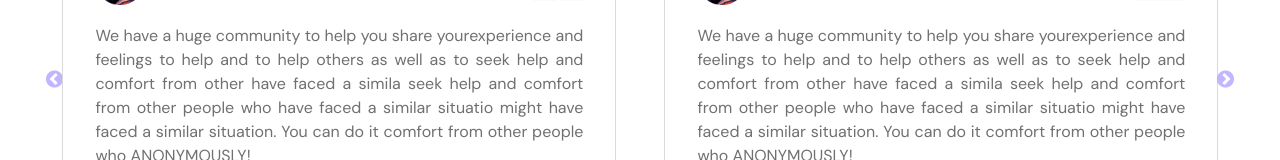
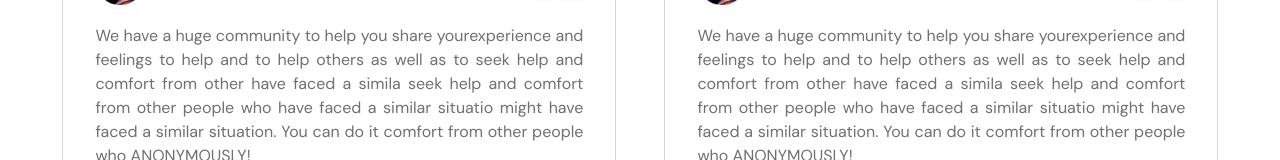
Before and after one commit to akshayxemo/intervuMe-web, a React (Vite) app in the folder frontend/: page / in a window 1280 px wide. Shown: the part 2579-2739 px from the top of the page. Built offline with nearby package versions, Linux system fonts and the light colour scheme.

Commit message:
feedback section autoplay added

```diff
--- a/frontend/src/assets/css/home-feedback.css
+++ b/frontend/src/assets/css/home-feedback.css
@@ -12,6 +12,7 @@
 }
 .slick-prev,
 .slick-prev::before {
+  display: none;
   position: absolute;
   bottom: 0;
   color: #ac9eff;
@@ -19,6 +20,7 @@
 }
 .slick-next,
 .slick-next::before {
+  display: none;
   position: absolute;
   bottom: 0;
   color: #ac9eff;
--- a/frontend/src/components/home-feedbacks.jsx
+++ b/frontend/src/components/home-feedbacks.jsx
@@ -39,17 +39,6 @@ function HomeFeedback() {
       date: "jan 24 2023",
     },
   ];
-  //   const settings = {
-  //     dots: true,
-  //     infinite: true,
-  //     speed: 400,
-  //     slidesToShow: 1,
-  //     slidesToScroll: 1,
-  //     fade: true,
-  //     autoplay: true,
-  //     autoplaySpeed: 5000,
-  //     cssEase: "linear",
-  //   };
 
   const settings = {
     dots: true,
@@ -57,6 +46,8 @@ function HomeFeedback() {
     speed: 500,
     slidesToShow: 2, // Number of cards to show in a single slide
     slidesToScroll: 1,
+    autoplay: true,
+    autoplaySpeed: 3000,
     responsive: [
       {
         breakpoint: 768, // Adjust based on your desired breakpoint
```
